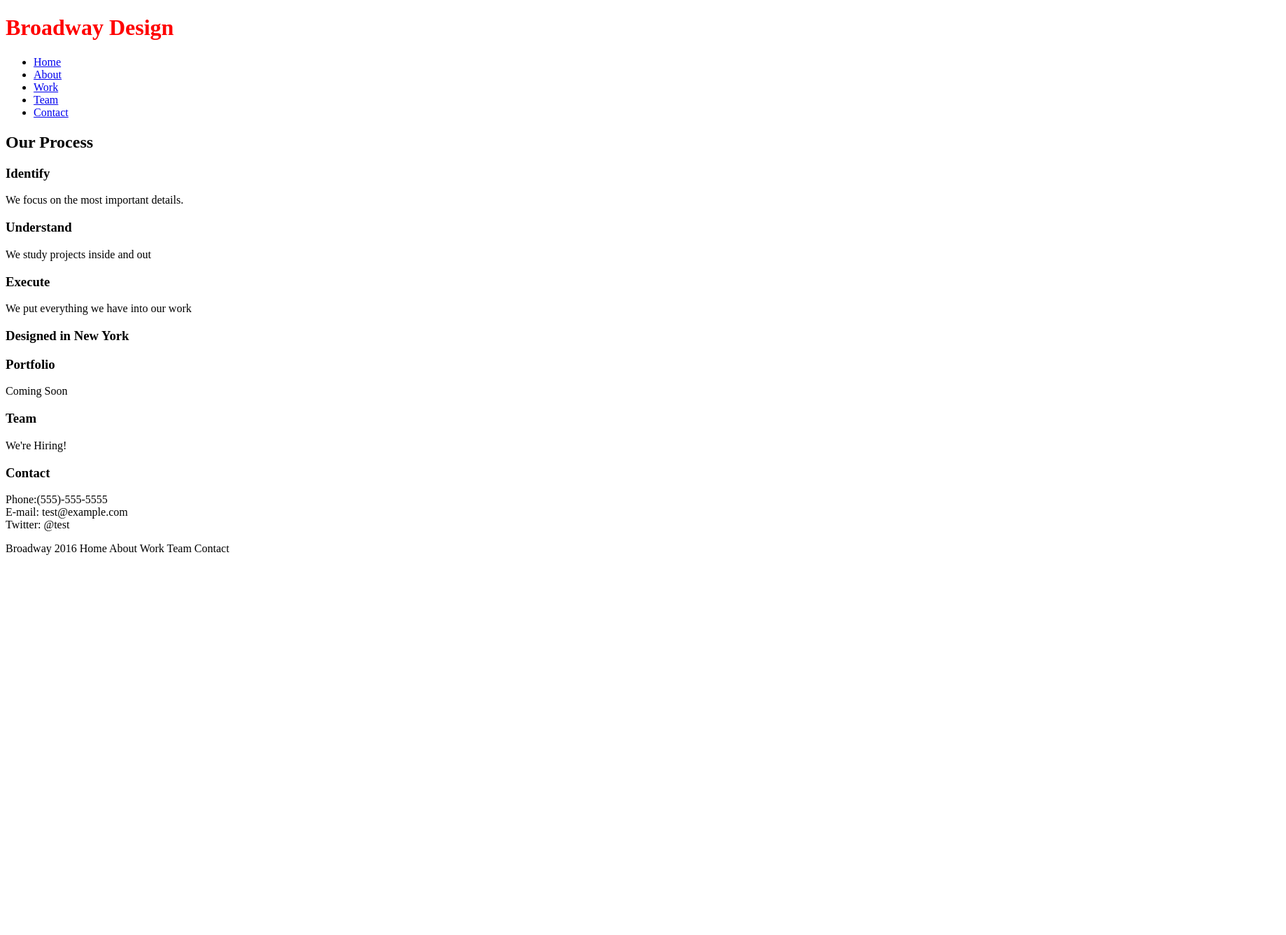
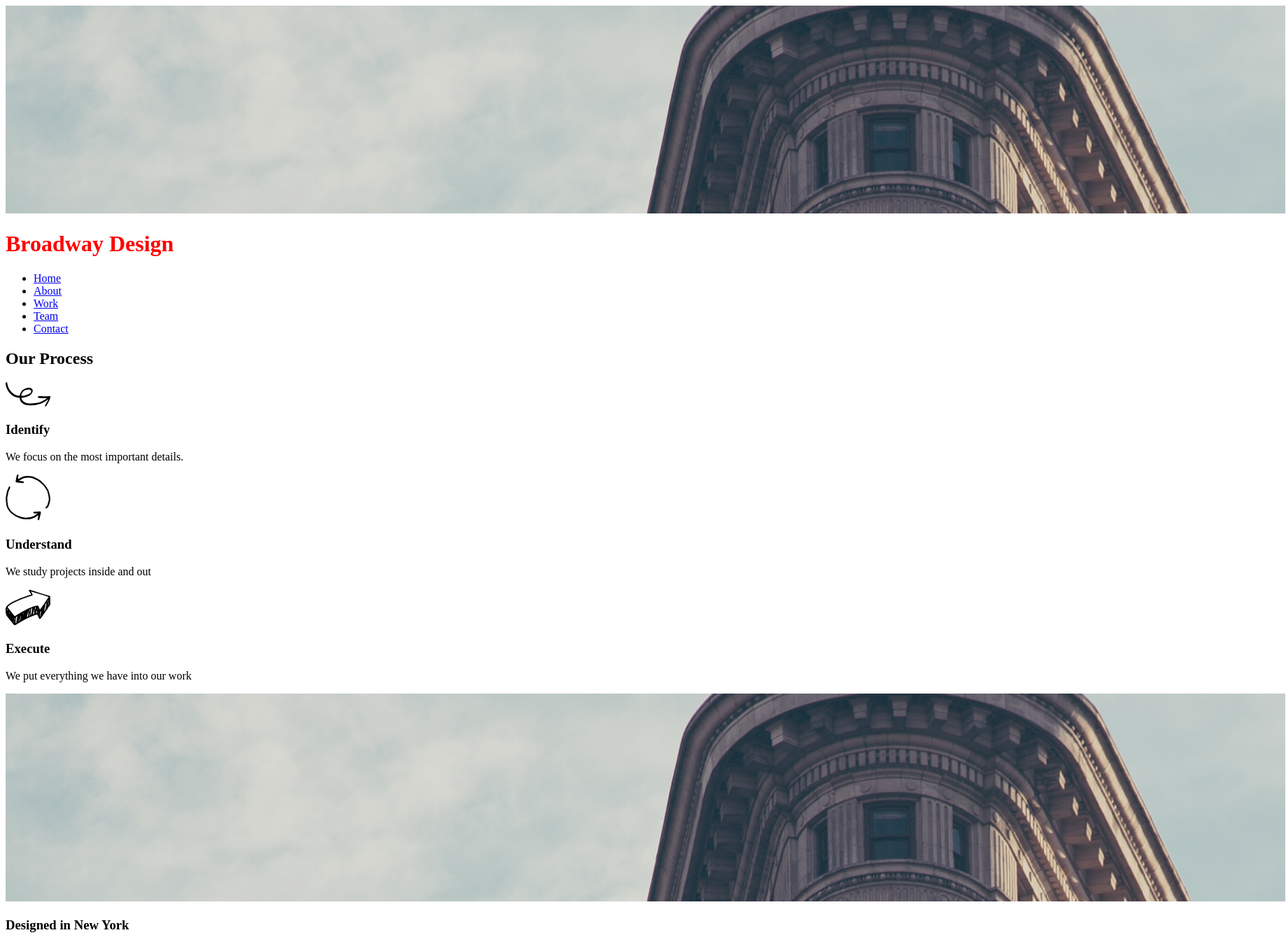
Before and after one commit to Pearlybrah/broadwayproject, a plain HTML site: page index.html in a window 1280 px wide. Shown: the top 1336 px of the page at 70% size, 1838 px wide, since content can reach past the window. Before the commit the page ends 809 px from the top, so only its background shows below. Drawn offline with Linux system fonts and the light colour scheme.

Commit message:
third commit ready for css implementation

```diff
--- a/index.html
+++ b/index.html
@@ -2,6 +2,7 @@
   <html>
   <head>
     <link href="./resources/style.css" type="text/css" rel="stylesheet">
+    <img src="./resources/building.png" />
   </head>
   <body>
     <h1>Broadway Design</h1>
@@ -14,17 +15,18 @@
     </ul>
     <div id="about">
     <h2>Our Process</h2>
-    <!--INSERT IDENTIFY PHOTO WITH REF LINK TO R FOLDER -->
+    <img src="./resources/identify.svg" />
     <h3>Identify</h3>
     <p>We focus on the most important details.</p>
-    <!--INSERT UNDERSTAND PHOTO WITH REF LINK TO R FOLDER -->
+    <img src="./resources/understand.svg" />
     <h3>Understand</h3>
     <p>We study projects inside and out</p>
-    <!--INSERT EXECUTE PHOTO WITH REF LINK TO R FOLDER -->
+    <img src="./resources/execute.svg" />
     <h3>Execute</h3>
     <p>We put everything we have into our work</p>
   </div>
   <div class="banner">
+    <img src="./resources/building.png" />
     <h3>Designed in New York</h3>
   </div>
   <h3 id="work">Portfolio</h3>
```
Also changed, not shown: resources/building.png (added), resources/execute.svg (added), resources/identify.svg (added), resources/understand.svg (added).
